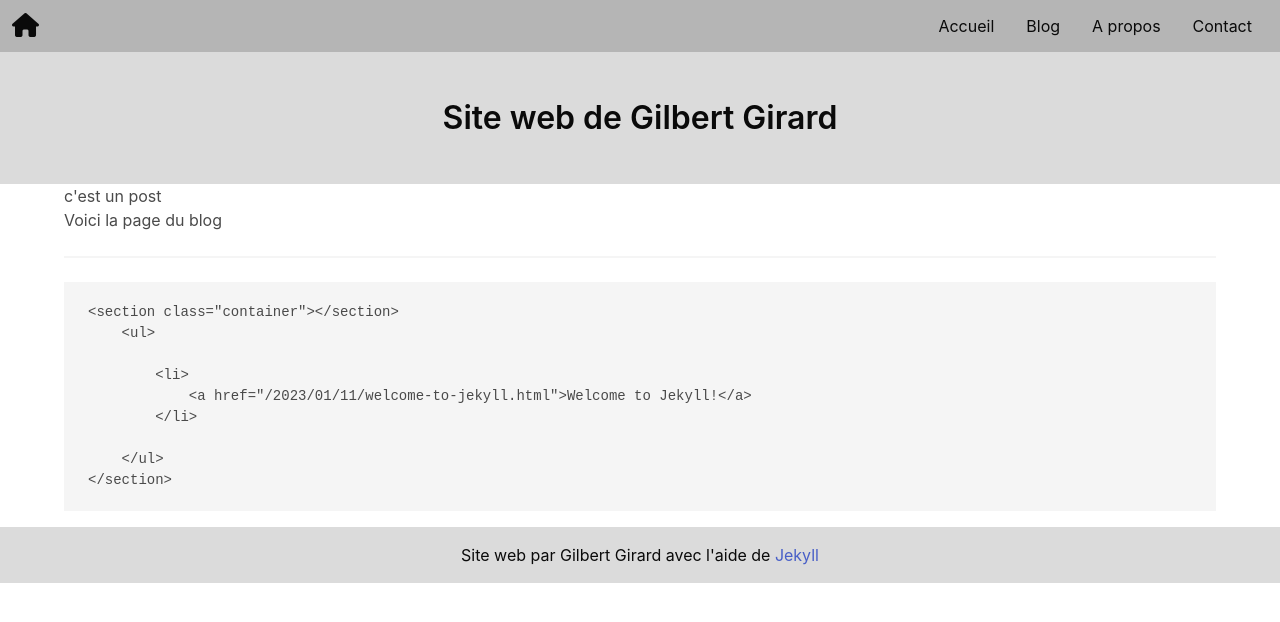
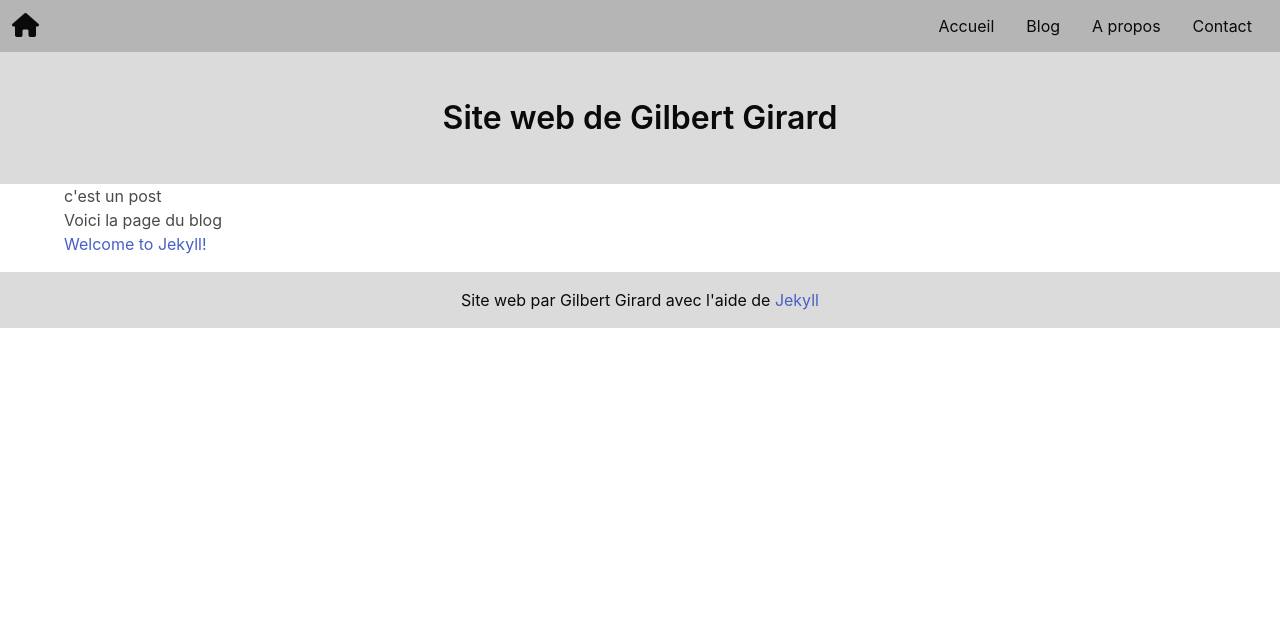
Before and after one commit to gilbiere/jeckyll-1, a Jekyll site: the page built from blog.md, in a window 1280 px wide. Shown: the top 622 px of the page. Built offline with Jekyll 4.4.1, drawn with Linux system fonts in a browser that asks for light colours; nearby versions of some CDN libraries.

Commit message:
Update blog.md

```diff
--- a/blog.md
+++ b/blog.md
@@ -5,13 +5,10 @@ permalink: /blogue/
 ---
 
 ### Voici la page du blog
-<hr>
-    <section class="container"></section>
-        <ul>
-            {% for post in site.posts %}
-            <li>
-                <a href="{{ post.url }}">{{ post.title }}</a>
-            </li>
-            {% endfor %}
-        </ul>
-    </section>
+<ul>
+  {% for post in site.posts %}
+    <li>
+      <a href="{{ post.url }}">{{ post.title }}</a>
+    </li>
+  {% endfor %}
+</ul>
```
